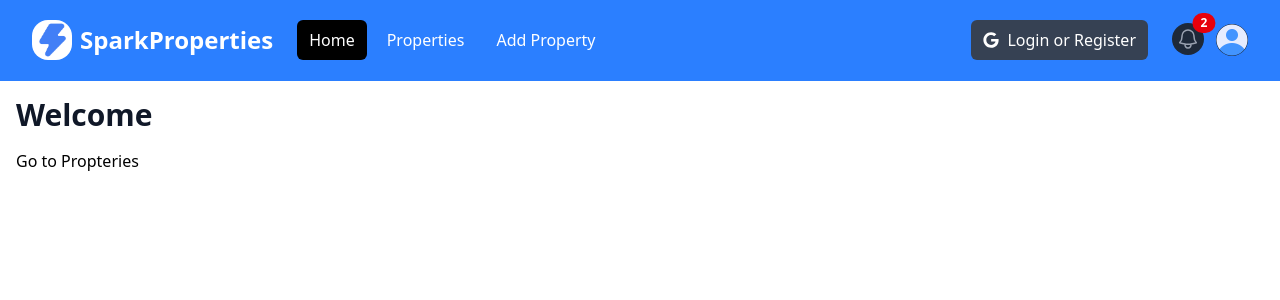
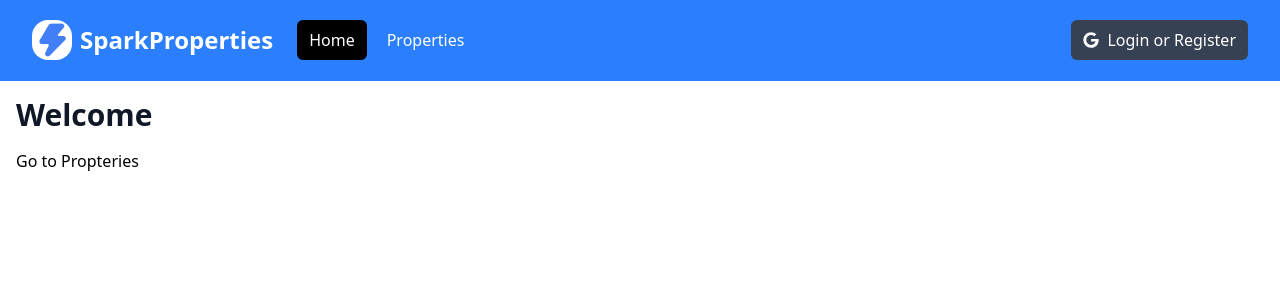
Before and after one commit to OhziiiLov3/Spark-Properties, a Next.js app: page / in a window 1280 px wide. Shown: the top 300 px of the page. Built offline with nearby package versions, Linux system fonts and the light colour scheme.

Commit message:
add: active links and useState to handle mobile, profile, login/logout state

```diff
--- a/components/Navbar.jsx
+++ b/components/Navbar.jsx
@@ -3,6 +3,7 @@
 import { useState } from 'react';
 import Image from 'next/image';
 import Link from 'next/link';
+import { usePathname } from 'next/navigation';
 import logo from "@/assets/images/logo-white.png";
 import profileDefualt from "@/assets/images/profile.png"
 import {FaGoogle} from 'react-icons/fa'
@@ -10,6 +11,10 @@
 const Navbar = () => {
     const [isMobileMenuOpen, setIsMobileMenuOpen] = useState(false);
     const [isProfileMeunOpen, setIsProfileMenuOpen] = useState(false);
+    const [isLoggedIn, setIsLoggedIn] = useState(false);
+
+    const pathName = usePathname();
+
     return (
         <nav className="bg-blue-500 border-b border-blue-500">
             <div className="mx-auto max-w-7xl px-2 sm:px-6 lg:px-8">
@@ -64,24 +69,29 @@
                             <div className="flex space-x-2">
                                 <Link
                                     href="/"
-                                    className="text-white bg-black hover:bg-gray-900 hover:text-white rounded-md px-3 py-2"
+                                    className={ `${
+                                        pathName === '/' ? 'bg-black' : ''
+                                        } text-white hover:bg-gray-900 hover:text-white rounded-md px-3 py-2`}
                                 >Home
                                 </Link>
                                     <Link
                                     href="/properties"
-                                    className="text-white hover:bg-gray-900 hover:text-white rounded-md px-3 py-2"
+                                    className={ `${pathName === '/properties' ? 'bg-black' : ''} text-white hover:bg-gray-900 hover:text-white rounded-md px-3 py-2`}
                                     >Properties
                                 </Link>
+                                    {isLoggedIn && (
                                         <Link
                                         href="/properties/add"
-                                    className="text-white hover:bg-gray-900 hover:text-white rounded-md px-3 py-2"
+                                        className={ `${pathName === '/propteries/add' ? 'bg-black' : ''} text-white hover:bg-gray-900 hover:text-white rounded-md px-3 py-2`}
                                         >Add Property
                                 </Link>
+                                    )}
                             </div>
                         </div>
                     </div>
 
                     {/* <!-- Right Side Menu (Logged Out) --> */}
+                    {!isLoggedIn && (
                         <div className="hidden md:block md:ml-6">
                         <div className="flex items-center">
                             <button
@@ -92,8 +102,12 @@
                             </button>
                         </div>
                     </div>
+                    )}
 
                     {/* <!-- Right Side Menu (Logged In) --> */}
+                    {isLoggedIn && (
+
+
                     <div
                         className="absolute inset-y-0 right-0 flex items-center pr-2 md:static md:inset-auto md:ml-6 md:pr-0"
                     >
@@ -184,6 +198,7 @@
                                 )}
                         </div>
                     </div>
+                          )}
                 </div>
             </div>
 
@@ -193,24 +208,29 @@
                 <div className="space-y-1 px-2 pb-3 pt-2">
                     <Link
                         href="/"
-                        className="bg-black text-white block rounded-md px-3 py-2 text-base font-medium"
+                        className={ `${pathName === '/' ? 'bg-black' : ''} text-white block rounded-md px-3 py-2 text-base font-medium`}
                         >Home
                     </Link>
                     <Link
                         href="/properties"
-                        className="text-white block rounded-md px-3 py-2 text-base font-medium"
+                        className={ `${pathName === '/properties' ? 'bg-black' : ''} text-white block rounded-md px-3 py-2 text-base font-medium`}
                         >Properties</Link>
+                        {isLoggedIn && (
                             <Link
                             href="/properties/add"
-                        className="text-white block rounded-md px-3 py-2 text-base font-medium"
+                            className={ `${pathName === '/properties/add' ? 'bg-black' : ''} text-white block rounded-md px-3 py-2 text-base font-medium`}
                             >Add Property
                         </Link>
+                        )}
+
+                    {!isLoggedIn && (
                         <button
                         className="flex items-center text-white bg-gray-700 hover:bg-gray-900 hover:text-white rounded-md px-3 py-2 my-5"
                         >
                         <i className="fa-brands fa-google mr-2"></i>
                         <span>Login or Register</span>
                     </button>
+                    )}
                 </div>
             </div>
                     )}
```
Lines whose indentation alone changed are shown as unchanged.
